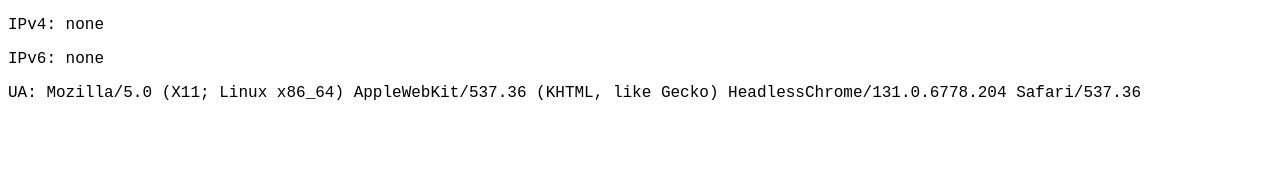
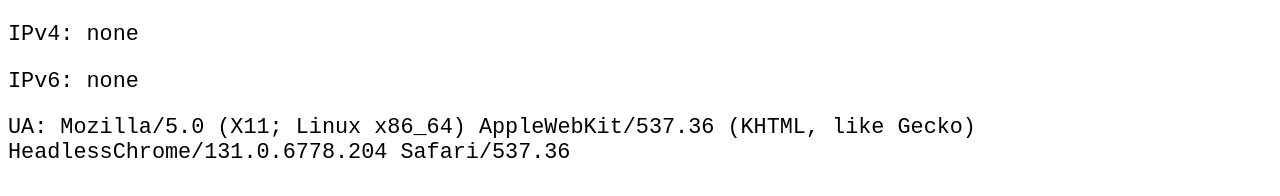
Before and after one commit to tnrenzo/website, a plain HTML site: page public/ip/index.html in a window 1280 px wide. Drawn offline with Linux system fonts and the light colour scheme; no server answers.

Commit message:
html improvements
- separate javascript into their own files
- separate styles into a single style.css
- miscellaneous minor content/layout/style changes

```diff
--- a/public/ip/index.html
+++ b/public/ip/index.html
@@ -5,28 +5,15 @@
     <meta charset="utf-8">
     <meta name="viewport" content="width=device-width, initial-scale=1">
     <meta name="color-scheme" content="light dark">
-    <style>
-        :root {
-            color-scheme: light dark;
-            background: light-dark(#fff, #000);
-            font-family: ui-monospace, monospace;
-        }
-    </style>
+    <link rel="stylesheet" href="/style.css">
 </head>
 
 <body>
     <p>IPv4: <span id="v4">…</span></p>
     <p>IPv6: <span id="v6">…</span></p>
-    <p>UA: <span id="ua"></span></p>
+    <p>UA: <span id="ua">…</span></p>
 
-    <script>
-        const get = (el, url) => fetch(url)
-            .then(r => r.text())
-            .then(t => el.textContent = t, () => el.textContent = "none");
-        get(v4, "https://v4.zzzzzz.ing");
-        get(v6, "https://v6.zzzzzz.ing");
-        ua.textContent = navigator.userAgent;
-    </script>
+    <script src="/ip/script.js"></script>
 </body>
 
 </html>
--- /dev/null
+++ b/public/ip/script.js
@@ -0,0 +1,8 @@
+(() => {
+    const get = (el, url) => fetch(url)
+        .then(r => r.text())
+        .then(t => el.textContent = t, () => el.textContent = "none");
+    get(v4, "https://v4.zzzzzz.ing");
+    get(v6, "https://v6.zzzzzz.ing");
+    ua.textContent = navigator.userAgent;
+})();
--- /dev/null
+++ b/public/style.css
@@ -0,0 +1,22 @@
+:root {
+    color-scheme: light dark;
+    background: light-dark(#ffffff, #000000);
+    font-family: ui-monospace, monospace;
+    font-size: clamp(0.875rem, 0.7125rem + 0.8125vw, 1.6875rem);
+
+    html, body {
+        overflow: hidden;
+    }
+
+    /* index.html specific */
+    .scramble > * {
+        position: absolute;
+    }
+
+    @media (max-width: 600px) {
+        .scramble video {
+            width: 75vw;
+            height: auto;
+        }
+    }
+}
```
Also changed, not shown: public/index.html (+2 -23 lines), public/script.js (added, +8 -0 lines).
